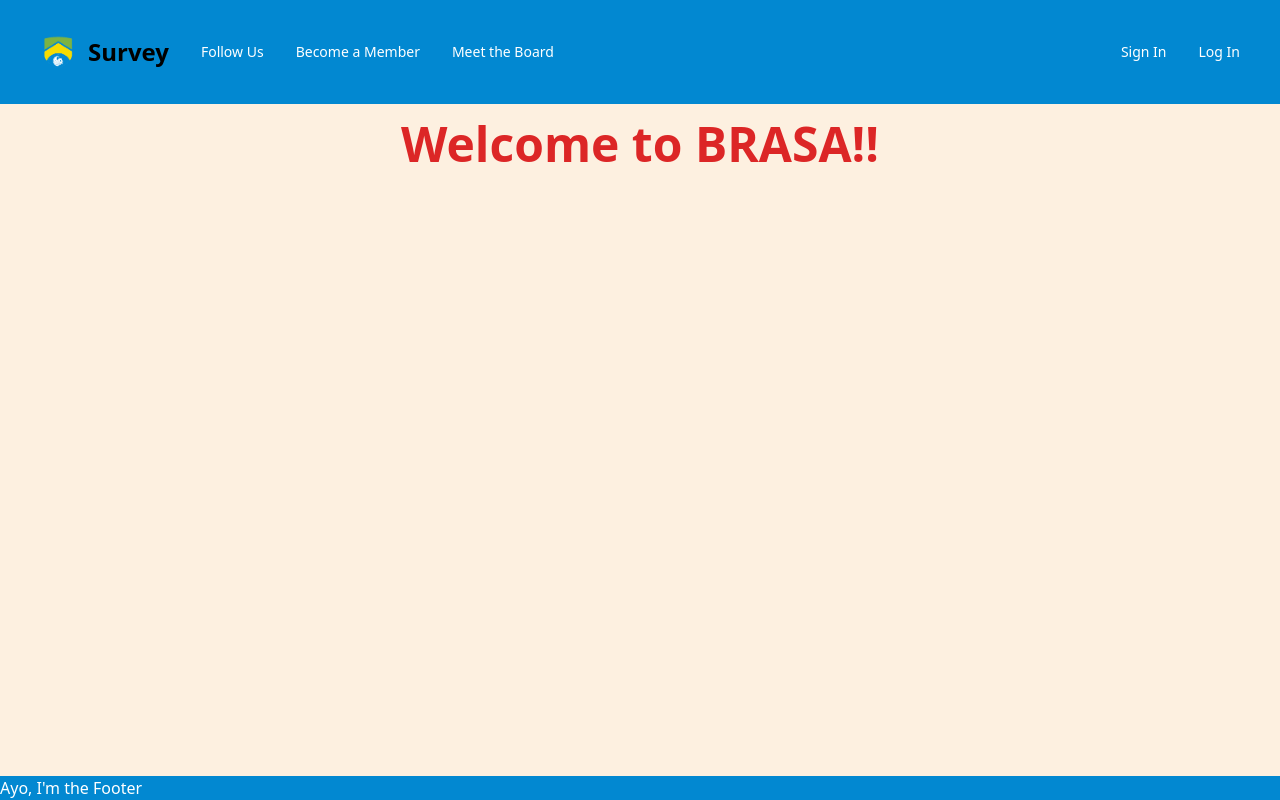
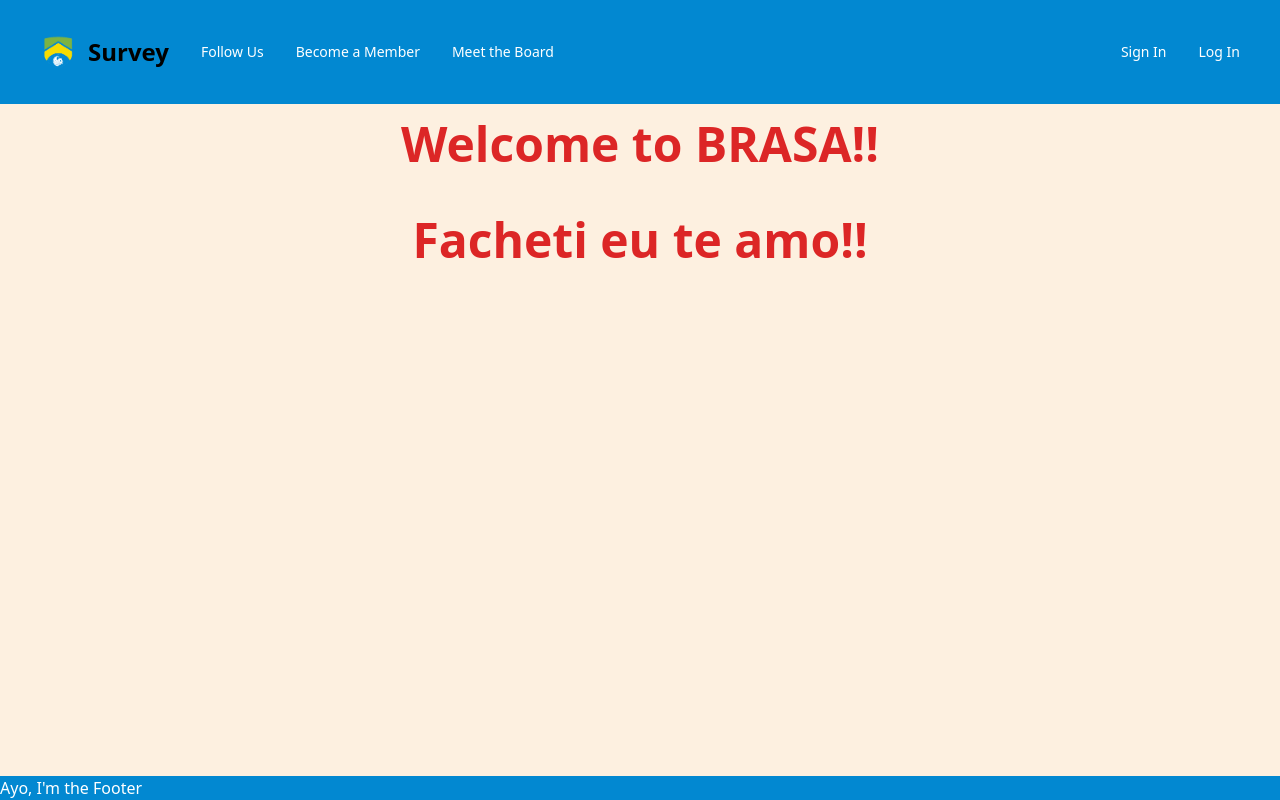
Before and after one commit to UCF-BRASA/BRASA-Web, a Next.js app: page / in a window 1280 px wide. Built offline with nearby package versions, Linux system fonts and the light colour scheme.

Commit message:
escreve uma coisinha

```diff
--- a/src/pages/index.tsx
+++ b/src/pages/index.tsx
@@ -5,6 +5,7 @@ const Home: NextPage = () => {
   return (
       <main className='h-screen bg-bgbeige'>
         <h1 className='p-4 mb-4 text-5xl font-bold text-center text-red-600'>Welcome to BRASA!!</h1>
+        <h1 className='p-4 mb-4 text-5xl font-bold text-center text-red-600'>Facheti eu te amo!!</h1>
       </main>
   )
 }
```
